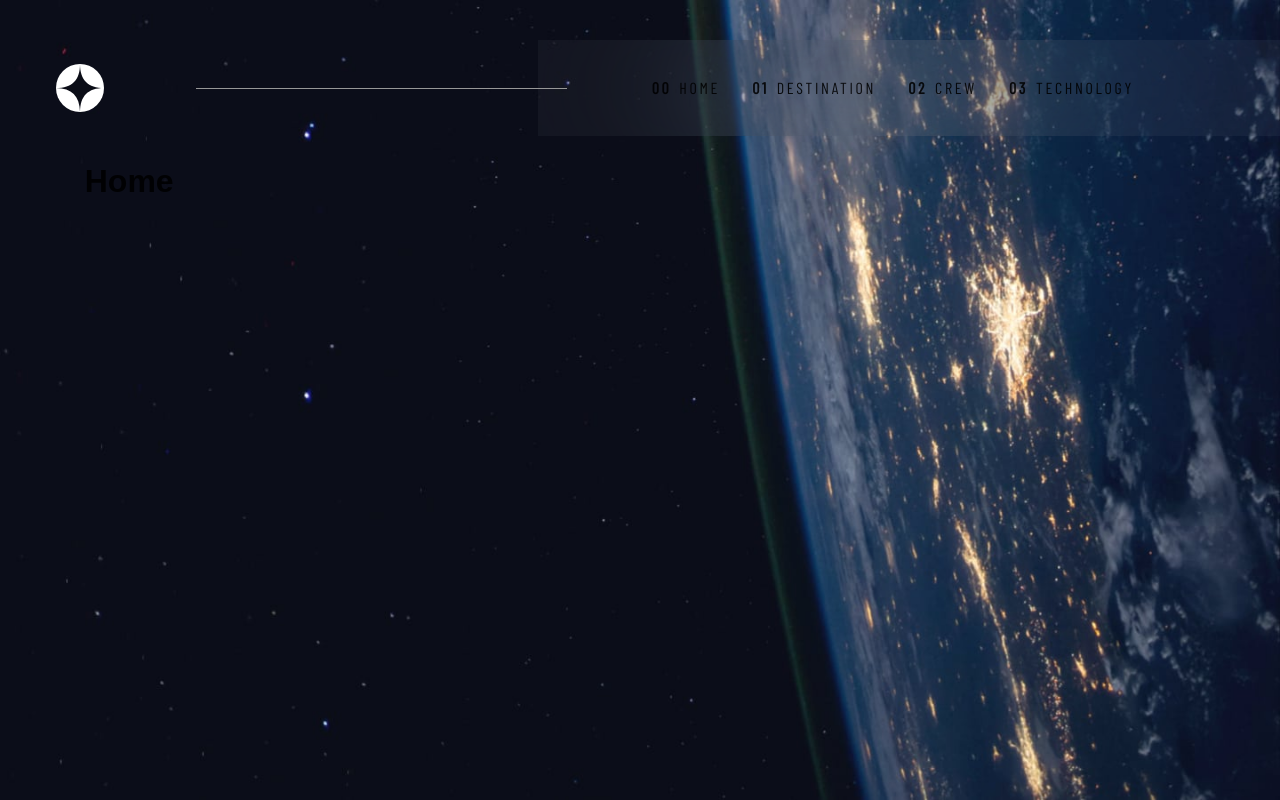
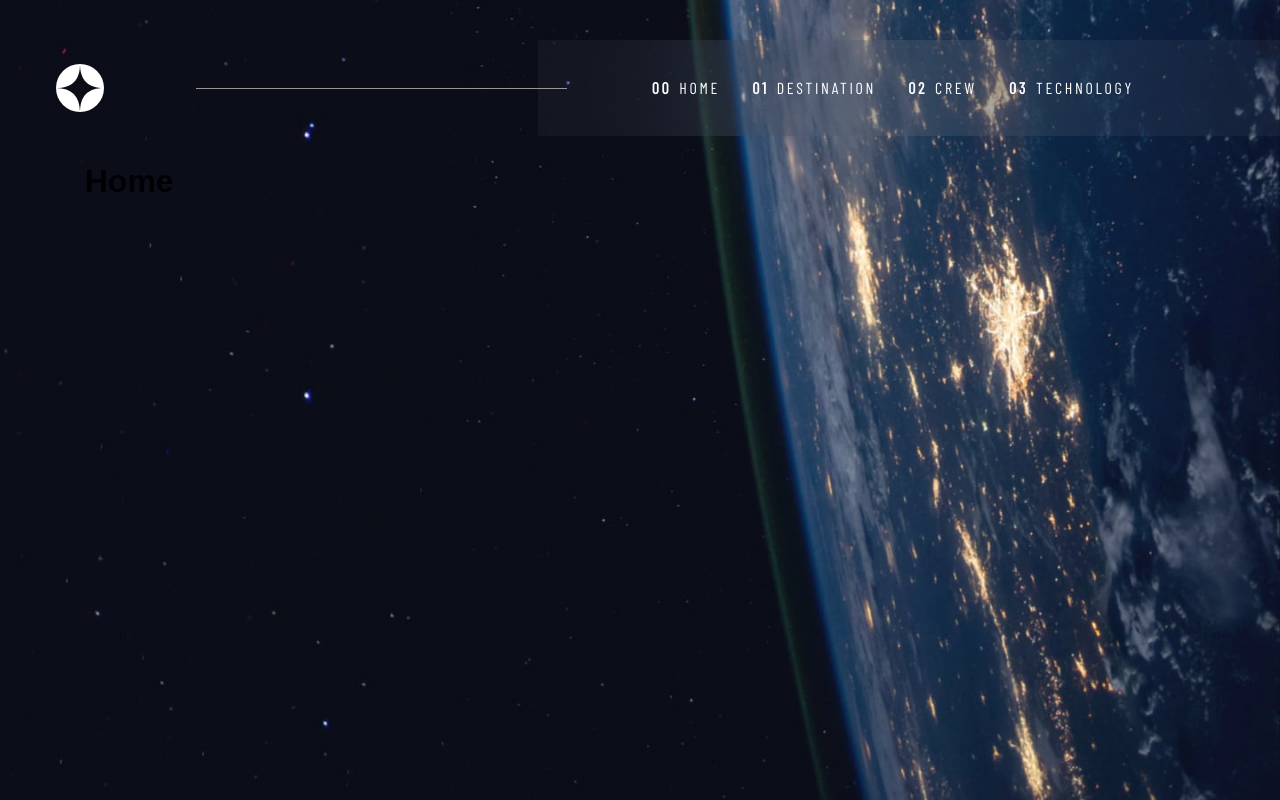
Before and after one commit to AlanSalas/space-tourism, a React (Create React App) app: page / in a window 1280 px wide. Built offline with nearby package versions, Linux system fonts and the light colour scheme; a web font is replaced by a local one.

Commit message:
Add navigation in Nav component

```diff
--- a/src/components/Nav.jsx
+++ b/src/components/Nav.jsx
@@ -35,7 +35,7 @@ const Nav = () => {
         />
         {links &&
           links.map((link) => (
-            <NavLink key={link.number} number={link.number} title={link.title} />
+            <NavLink key={link.number} number={link.number} title={link.title} route={link.route} />
           ))}
       </NavBlur>
     </Stack>
--- a/src/components/NavLink.jsx
+++ b/src/components/NavLink.jsx
@@ -1,11 +1,27 @@
 import React from "react";
+import { useNavigate } from "react-router-dom";
 import { Typography } from "@mui/material";
 
-const NavLink = ({ number, title }) => {
+const NavLink = ({ number, title, route }) => {
+  const navigate = useNavigate();
+
   return (
     <Typography
+      onClick={() => navigate(route)}
       variant="navText"
-      sx={{ mr: [null, null, "1rem", "2rem", "3.5rem"], textTransform: "uppercase" }}
+      sx={{
+        borderBottom: "3px solid transparent",
+        color: "tertiary.main",
+        cursor: "pointer",
+        height: "100%",
+        mr: [null, null, "1rem", "2rem", "3.5rem"],
+        pt: 4.5,
+        textTransform: "uppercase",
+        ":hover": {
+          borderBottom: "3px solid #979797",
+          transition: "border ease .5s",
+        },
+      }}
     >
       <Typography variant="navText" sx={{ mr: ".5rem", fontWeight: "bold" }}>
         {number}
--- a/src/constants/links.js
+++ b/src/constants/links.js
@@ -2,18 +2,22 @@ const links = [
   {
     number: "00",
     title: "Home",
+    route: "/",
   },
   {
     number: "01",
     title: "Destination",
+    route: "/destination",
   },
   {
     number: "02",
     title: "Crew",
+    route: "/crew",
   },
   {
     number: "03",
     title: "Technology",
+    route: "/technology",
   },
 ];
 
```
